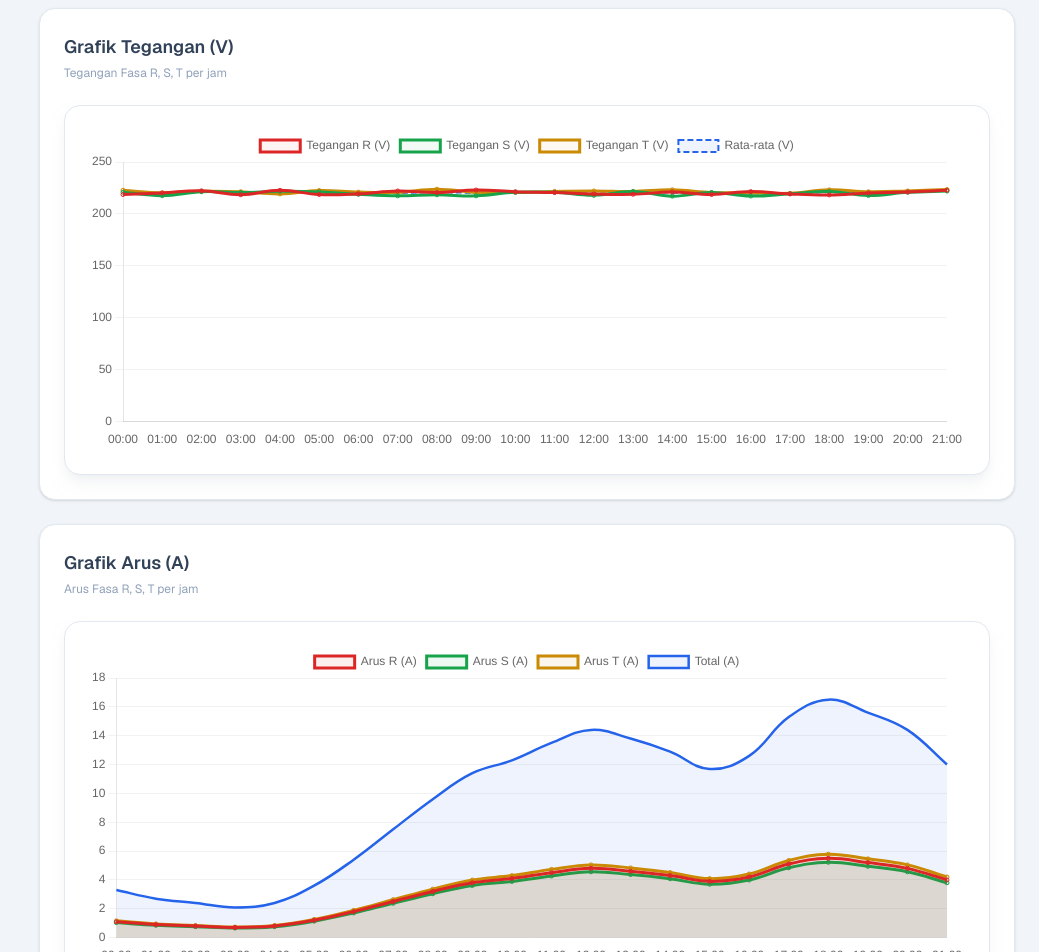
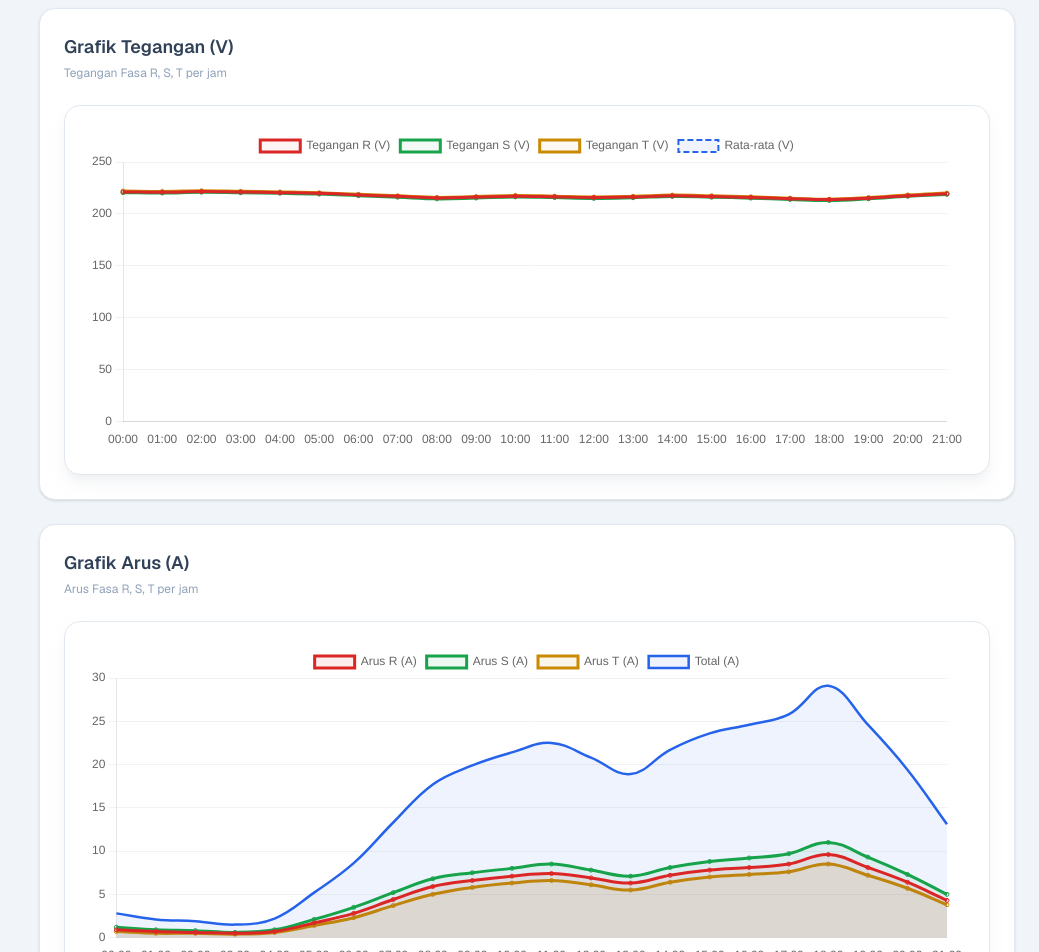
Before and after one commit to XPsychoooo/sistem-monitoring-listrik, a Next.js app in the folder frontend/: page / in a window 1280 px wide. Shown: the part 1140-2092 px from the top of the page, without its empty margins (241-1280 px from the left). Built offline with nearby package versions, Linux system fonts and the light colour scheme.

Commit message:
feat: update mock data with realistic 3-phase varied values

```diff
--- a/frontend/src/app/page.tsx
+++ b/frontend/src/app/page.tsx
@@ -5,15 +5,21 @@ import DashboardCard from "@/components/DashboardCard";
 import ChartComponent from "@/components/ChartComponent";
 import { Zap, Activity, Battery, BatteryCharging, AlertTriangle, Sun } from "lucide-react";
 
-// Hourly mock data (today)
+// Hourly mock data (today) — realistic 3-phase industrial profile
 const hourlyLabels = ['00:00', '01:00', '02:00', '03:00', '04:00', '05:00', '06:00', '07:00', '08:00', '09:00', '10:00', '11:00', '12:00', '13:00', '14:00', '15:00', '16:00', '17:00', '18:00', '19:00', '20:00', '21:00'];
-const konsumsiHariIni = [3.3, 2.7, 2.4, 2.1, 2.4, 3.6, 5.3, 7.4, 9.5, 11.3, 12.2, 13.4, 14.3, 13.7, 12.8, 11.6, 12.5, 15.2, 16.4, 15.5, 14.3, 11.9];
-const teganganR = hourlyLabels.map(() => +(218 + Math.random() * 5).toFixed(1));
-const teganganS = hourlyLabels.map(() => +(217 + Math.random() * 5).toFixed(1));
-const teganganT = hourlyLabels.map(() => +(219 + Math.random() * 5).toFixed(1));
-const arusR = [1.1, 0.9, 0.8, 0.7, 0.8, 1.2, 1.8, 2.5, 3.2, 3.8, 4.1, 4.5, 4.8, 4.6, 4.3, 3.9, 4.2, 5.1, 5.5, 5.2, 4.8, 4.0];
-const arusS = arusR.map(v => +(v * 0.95).toFixed(2));
-const arusT = arusR.map(v => +(v * 1.05).toFixed(2));
+
+// Konsumsi: rendah malam, naik pagi, puncak sore
+const konsumsiHariIni = [2.8, 2.1, 1.9, 1.7, 2.0, 4.1, 6.8, 10.2, 13.5, 15.1, 16.3, 17.0, 15.8, 14.2, 16.4, 17.8, 18.5, 19.2, 21.6, 18.3, 14.7, 10.4];
+
+// Tegangan: tiap fasa punya fluktuasi sendiri (ada voltage sag jam sibuk)
+const teganganR = [221.2, 220.8, 221.5, 221.0, 220.5, 219.8, 218.3, 216.9, 215.4, 216.2, 217.1, 216.5, 215.8, 216.3, 217.4, 216.8, 215.9, 214.7, 213.8, 215.2, 217.6, 219.4];
+const teganganS = [220.5, 220.1, 220.9, 220.4, 219.9, 219.1, 217.6, 216.1, 214.5, 215.3, 216.4, 215.7, 214.9, 215.6, 216.8, 216.1, 215.2, 213.9, 212.9, 214.5, 216.9, 218.8];
+const teganganT = [222.1, 221.7, 222.3, 221.8, 221.2, 220.4, 218.9, 217.4, 215.9, 216.7, 217.8, 217.1, 216.2, 217.0, 218.2, 217.5, 216.5, 215.2, 214.2, 215.8, 218.3, 220.1];
+
+// Arus: tiap fasa benar-benar independen (beban tak seimbang antar fasa)
+const arusR = [0.9, 0.7, 0.6, 0.5, 0.7, 1.7, 2.8, 4.4, 5.9, 6.6, 7.1, 7.4, 6.9, 6.3, 7.2, 7.8, 8.1, 8.5, 9.6, 8.1, 6.4, 4.3];
+const arusS = [1.2, 0.9, 0.8, 0.6, 0.9, 2.1, 3.5, 5.2, 6.8, 7.5, 8.0, 8.5, 7.8, 7.1, 8.1, 8.8, 9.2, 9.7, 11.0, 9.3, 7.3, 5.0];
+const arusT = [0.7, 0.5, 0.5, 0.4, 0.6, 1.4, 2.3, 3.7, 5.0, 5.8, 6.3, 6.6, 6.1, 5.5, 6.4, 7.0, 7.3, 7.6, 8.5, 7.2, 5.7, 3.8];
 
 // Totals
 const teganganRataRata = hourlyLabels.map((_, i) => +((teganganR[i] + teganganS[i] + teganganT[i]) / 3).toFixed(1));
```
